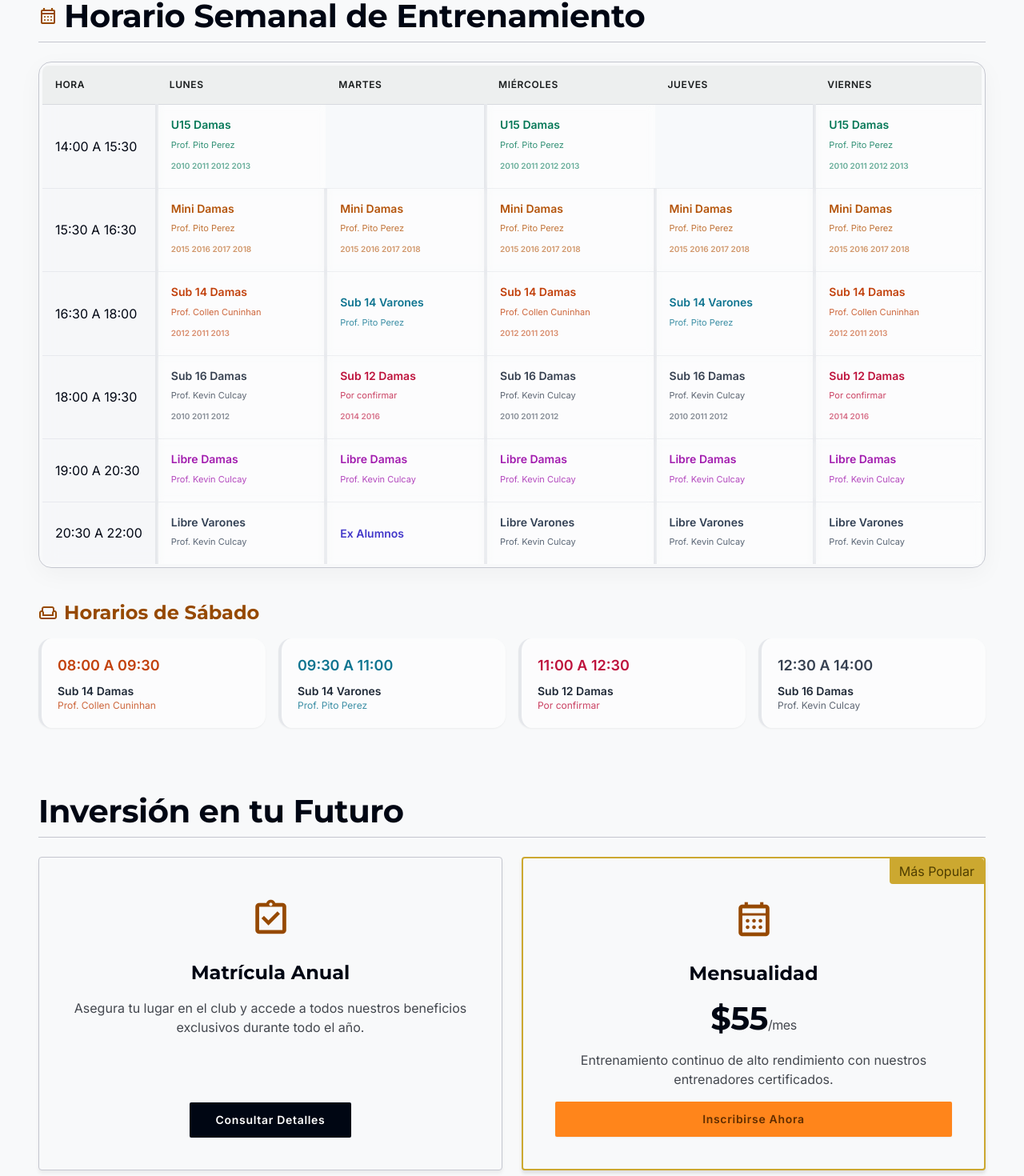
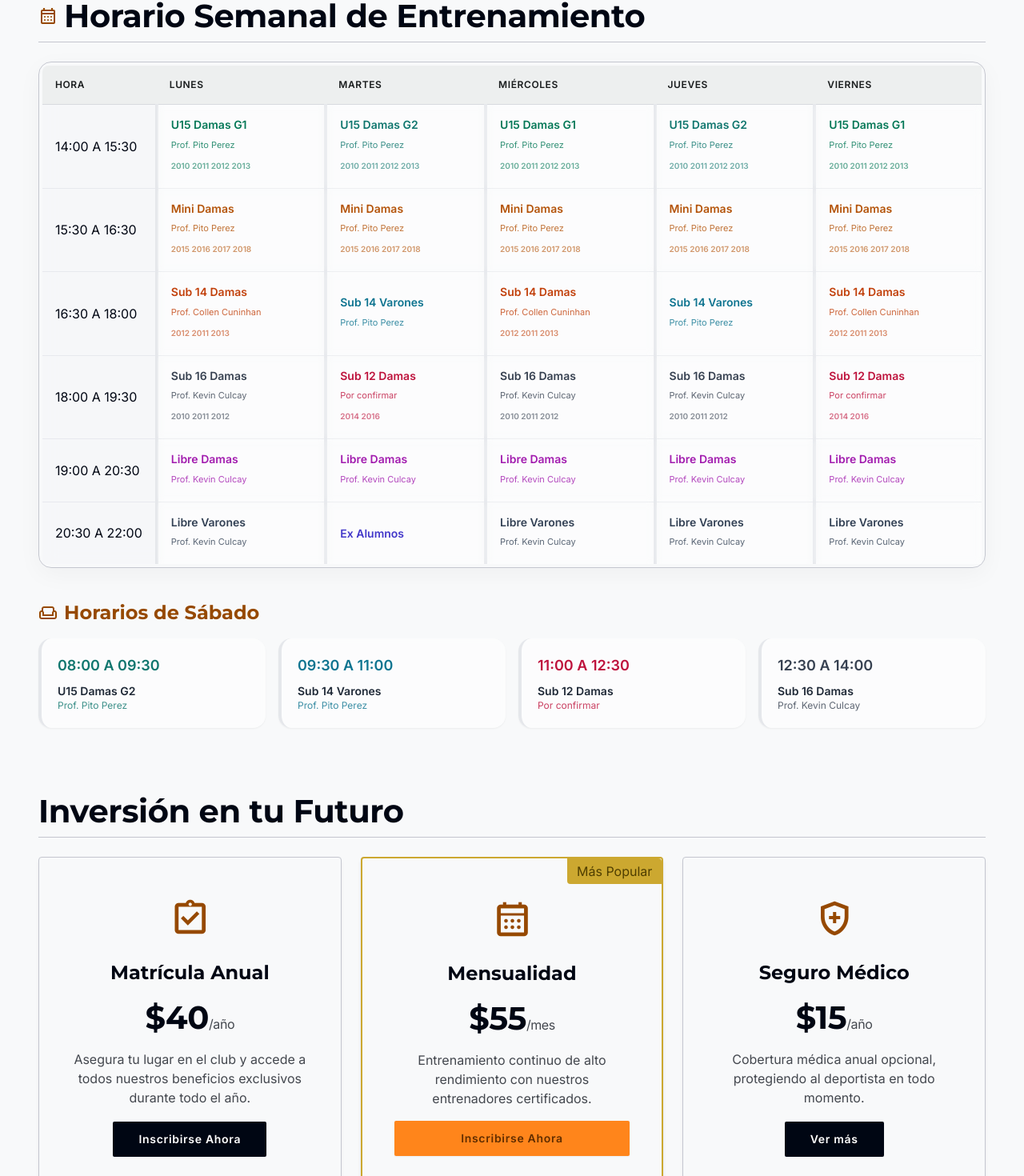
Before and after one commit to Tatorick/ClubPitoPerez, a React (Vite) app in the folder webapp/: page /horarios in a window 1280 px wide. Shown: the part 396-1866 px from the top of the page at 80% size. Built offline with nearby package versions, Linux system fonts and the light colour scheme; no server answers; the database is empty.

Commit message:
feat: configuracion de pension global, descuentos para deportistas, actualizacion de horarios U15 y tarjetas de matricula y seguro medico

```diff
--- a/webapp/src/components/admin/MemberModal.jsx
+++ b/webapp/src/components/admin/MemberModal.jsx
@@ -2,6 +2,7 @@ import { useState, useRef, useEffect } from 'react';
 import { derivarEstadoMeses, startYear } from '../../utils/pagos';
 import { supabase } from '../../lib/supabase';
 import { LISTA_GRUPOS, ENTRENADORES_PREDETERMINADOS, GRUPOS } from '../../data/horariosData';
+import { useClubConfig } from '../../hooks/useClubConfig';
 
 // ─── Config de estilos por estado ────────────────────────────────────────────
 const ESTADO_CONFIG = {
@@ -408,14 +409,19 @@ function RegisterPaymentForm({ mesesStatus, onSave, onClose, miembro }) {
 
 // ─── Tab de Pagos ─────────────────────────────────────────────────────────────
 function PagosTab({ member, onUpdateMember }) {
+  const { precioPension } = useClubConfig();
   const [receiptOpen, setReceiptOpen] = useState(null);
   const [registerOpen, setRegisterOpen] = useState(false);
 
-  const montoPension = Number(member.monto_pension ?? 55.00);
-  const tieneBeca = member.tiene_beca === true || (montoPension < 55.00);
-  const tipoBeca = member.tipo_beca || (tieneBeca ? 'Beca Deportiva' : null);
+  const descuentoPorcentaje = Number(member.descuento_porcentaje || 0);
+  let montoPension = (precioPension || 55.00) * (1 - descuentoPorcentaje / 100);
+  if (descuentoPorcentaje === 0 && member.monto_pension && Number(member.monto_pension) < (precioPension || 55.00)) {
+    montoPension = Number(member.monto_pension);
+  }
+  const tieneBeca = member.tiene_beca === true || (montoPension < (precioPension || 55.00));
+  const tipoBeca = member.tipo_beca || (tieneBeca ? 'Beca / Descuento Aplicado' : null);
 
-  const mesesStatus = derivarEstadoMeses(member.transacciones, montoPension);
+  const mesesStatus = derivarEstadoMeses(member.transacciones, precioPension, descuentoPorcentaje, undefined, member.monto_pension);
   const pagados    = mesesStatus.filter(m => ['pagado','adelanto'].includes(m.estado)).length;
   const vencidos   = mesesStatus.filter(m => m.estado === 'vencido').length;
   const enVerificacion = mesesStatus.filter(m => m.estado === 'en_verificacion').length;
@@ -541,7 +547,7 @@ function PagosTab({ member, onUpdateMember }) {
             <span className="material-symbols-outlined text-amber-600">star</span>
             <div>
               <p className="text-xs font-bold text-amber-900">{tipoBeca || 'Deportista con Beca'}</p>
-              <p className="text-[11px] text-amber-700">Pensión asignada: <strong>${montoPension.toFixed(2)}/mes</strong> (Pensión regular: $55.00)</p>
+              <p className="text-[11px] text-amber-700">Pensión asignada: <strong>${montoPension.toFixed(2)}/mes</strong> (Pensión regular: ${precioPension.toFixed(2)})</p>
             </div>
           </div>
           <span className="px-2.5 py-1 rounded-full text-xs font-bold bg-amber-200/80 text-amber-900">
@@ -950,6 +956,7 @@ function FichaTab({ member, onUpdateMember }) {
           facturacion_direccion: fichaForm.facturacion_direccion,
           facturacion_telefono: fichaForm.facturacion_telefono,
           facturacion_correo:   fichaForm.facturacion_correo,
+          descuento_porcentaje: fichaForm.descuento_porcentaje,
         })
         .eq('id', member.id)
         .select()
@@ -1031,6 +1038,10 @@ function FichaTab({ member, onUpdateMember }) {
               <EditField label="Categoría" name="categoria" value={fichaForm.categoria || ''} onChange={handleFichaChange} as="select" options={['Mini','Pre-Mini','Infantil','Juvenil','Mayores']} />
               <EditField label="Dirección" name="direccion" value={fichaForm.direccion || ''} onChange={handleFichaChange} full />
             </EditSection>
+            {/* Financiero */}
+            <EditSection title="Datos Financieros" icon="payments">
+              <EditField label="Descuento Pensión (%)" name="descuento_porcentaje" type="number" value={fichaForm.descuento_porcentaje || ''} onChange={handleFichaChange} />
+            </EditSection>
             {/* Médica */}
             <EditSection title="Ficha Médica" icon="medical_information">
               <EditField label="Discapacidad" name="discapacidad" value={fichaForm.discapacidad || ''} onChange={handleFichaChange} as="select" options={['NO','SÍ']} />
@@ -1077,6 +1088,9 @@ function FichaTab({ member, onUpdateMember }) {
               <Field label="Género" value={member.genero} />
               <Field label="Nacionalidad" value={member.nacionalidad} />
               <Field label="Dirección" value={member.direccion} full />
+            </Section>
+            <Section title="Datos Financieros" icon="payments">
+              <Field label="Descuento Pensión (%)" value={`${member.descuento_porcentaje || 0}%`} />
             </Section>
             <Section title="Ficha Médica" icon="medical_information">
               <Field label="Discapacidad" value={member.discapacidad} />
--- a/webapp/src/components/admin/NewMemberModal.jsx
+++ b/webapp/src/components/admin/NewMemberModal.jsx
@@ -1,7 +1,9 @@
 import { useState, useRef } from 'react';
 import { supabase } from '../../lib/supabase';
+import { useClubConfig } from '../../hooks/useClubConfig';
 
 export default function NewMemberModal({ onClose, onMemberAdded }) {
+  const { config } = useClubConfig();
   const [loading, setLoading] = useState(false);
   const [error, setError] = useState(null);
   const fileRef = useRef(null);
@@ -17,6 +19,7 @@ export default function NewMemberModal({ onClose, onMemberAdded }) {
     categoria: 'U12',
     tiene_beca: false,
     tipo_beca: '',
+    descuento_porcentaje: 0,
     monto_pension: 55,
 
     tiene_discapacidad: false,
@@ -231,7 +234,7 @@ export default function NewMemberModal({ onClose, onMemberAdded }) {
                   <div className="space-y-1">
                     <label className="text-xs font-bold text-amber-900 flex items-center gap-1">
                       <span className="material-symbols-outlined text-[15px] text-amber-600">star</span>
-                      ¿Tiene Beca / Descuento?
+                      ¿Tiene Beca o Descuento?
                     </label>
                     <select
                       name="tiene_beca"
@@ -241,24 +244,24 @@ export default function NewMemberModal({ onClose, onMemberAdded }) {
                         setFormData(prev => ({
                           ...prev,
                           tiene_beca: hasBeca,
-                          monto_pension: hasBeca ? 25 : 55,
-                          tipo_beca: hasBeca ? 'Beca Deportiva' : ''
+                          descuento_porcentaje: hasBeca ? 50 : 0,
+                          tipo_beca: hasBeca ? 'Beca / Descuento Aplicado' : ''
                         }));
                       }}
                       className="w-full border border-amber-300 rounded-lg px-3 py-2 text-sm bg-white focus:border-blue-500 focus:ring-1 focus:ring-blue-500 outline-none"
                     >
-                      <option value="NO">No (Pensión Regular $55)</option>
-                      <option value="SI">Sí (Becado/a)</option>
+                      <option value="NO">No (Pensión Regular)</option>
+                      <option value="SI">Sí (Descuento/Beca)</option>
                     </select>
                   </div>
                   <div className="space-y-1">
-                    <label className="text-xs font-bold text-amber-900">Monto Mensual Asignado ($ USD)</label>
+                    <label className="text-xs font-bold text-amber-900">Porcentaje de Descuento (%)</label>
                     <input
                       type="number"
-                      name="monto_pension"
-                      step="0.01"
+                      name="descuento_porcentaje"
                       min="0"
-                      value={formData.monto_pension}
+                      max="100"
+                      value={formData.descuento_porcentaje || ''}
                       onChange={handleChange}
                       className="w-full border border-amber-300 rounded-lg px-3 py-2 text-sm bg-white font-bold text-gray-800 focus:border-blue-500 focus:ring-1 focus:ring-blue-500 outline-none"
                     />
--- a/webapp/src/data/horariosData.js
+++ b/webapp/src/data/horariosData.js
@@ -2,11 +2,17 @@
 
 // Definición de los grupos con sus respectivos profesores y colores elegantes (Tailwind classes)
 export const GRUPOS = {
-  'U15 DAMAS': {
-    nombre: 'U15 Damas',
+  'U15 DAMAS G1': {
+    nombre: 'U15 Damas G1',
     profesor: 'Prof. Pito Perez',
     anios: '2010 2011 2012 2013',
     estilo: 'bg-emerald-50 text-emerald-700 border-emerald-200'
+  },
+  'U15 DAMAS G2': {
+    nombre: 'U15 Damas G2',
+    profesor: 'Prof. Pito Perez',
+    anios: '2010 2011 2012 2013',
+    estilo: 'bg-teal-50 text-teal-700 border-teal-200'
   },
   'MINI DAMAS': {
     nombre: 'Mini Damas',
@@ -62,11 +68,11 @@ export const GRUPOS = {
 export const HORARIOS_SEMANA = [
   {
     hora: '14:00 A 15:30',
-    Lunes: 'U15 DAMAS',
-    Martes: null,
-    Miércoles: 'U15 DAMAS',
-    Jueves: null,
-    Viernes: 'U15 DAMAS'
+    Lunes: 'U15 DAMAS G1',
+    Martes: 'U15 DAMAS G2',
+    Miércoles: 'U15 DAMAS G1',
+    Jueves: 'U15 DAMAS G2',
+    Viernes: 'U15 DAMAS G1'
   },
   {
     hora: '15:30 A 16:30',
@@ -112,7 +118,7 @@ export const HORARIOS_SEMANA = [
 
 // Horarios de Sábado
 export const HORARIOS_SABADO = [
-  { hora: '08:00 A 09:30', grupo: 'SUB 14 DAMAS' },
+  { hora: '08:00 A 09:30', grupo: 'U15 DAMAS G2' },
   { hora: '09:30 A 11:00', grupo: 'SUB 14 VARONES' },
   { hora: '11:00 A 12:30', grupo: 'SUB 12 DAMAS' },
   { hora: '12:30 A 14:00', grupo: 'SUB 16 DAMAS' }
--- /dev/null
+++ b/webapp/src/hooks/useClubConfig.js
@@ -0,0 +1,24 @@
+import { useState, useEffect } from 'react';
+import { supabase } from '../lib/supabase';
+
+export function useClubConfig() {
+  const [config, setConfig] = useState(null);
+  const [loading, setLoading] = useState(true);
+
+  useEffect(() => {
+    async function loadConfig() {
+      const { data, error } = await supabase.from('config_club').select('*').maybeSingle();
+      if (!error && data) {
+        setConfig(data);
+      }
+      setLoading(false);
+    }
+    loadConfig();
+  }, []);
+
+  return {
+    config,
+    precioPension: Number(config?.precio_pension ?? 55.00),
+    loading
+  };
+}
--- a/webapp/src/pages/Admin.jsx
+++ b/webapp/src/pages/Admin.jsx
@@ -6,6 +6,7 @@ import ConfigView from '../components/admin/ConfigView';
 import { derivarEstadoMeses, startYear } from '../utils/pagos';
 import { useAuth } from '../context/AuthContext';
 import { supabase } from '../lib/supabase';
+import { useClubConfig } from '../hooks/useClubConfig';
 
 // ── Helpers ────────────────────────────────────────────────────────
 function getShortRepName(fullName) {
@@ -46,7 +47,7 @@ function PaymentStrip({ transacciones }) {
 }
 
 // ── Vista: Miembros ────────────────────────────────────────────────
-function MiembrosView({ onOpenMember, miembros, loading }) {
+function MiembrosView({ onOpenMember, miembros, loading, precioPension }) {
   const [search, setSearch] = useState('');
   const [debouncedSearch, setDebouncedSearch] = useState('');
 
@@ -120,9 +121,14 @@ function MiembrosView({ onOpenMember, miembros, loading }) {
                   <p className="text-xs text-gray-400 mb-1">C.I. {member.cedula}</p>
                   <div className="flex items-center gap-2 flex-wrap">
                     <span className="px-2 py-0.5 text-xs font-bold bg-blue-100 text-blue-700 rounded-full">{member.categoria}</span>
-                    {(member.tiene_beca === true || (member.monto_pension && Number(member.monto_pension) < 55)) && (
+                    {Number(member.descuento_porcentaje) > 0 && (
+                      <span className="px-2 py-0.5 text-[10px] font-bold bg-green-100 text-green-800 rounded-full border border-green-300">
+                        ⭐ {member.descuento_porcentaje}% DESC.
+                      </span>
+                    )}
+                    {(member.tiene_beca === true || (member.monto_pension && Number(member.monto_pension) < 55) && Number(member.descuento_porcentaje) === 0) && (
                       <span className="px-2 py-0.5 text-[10px] font-bold bg-amber-100 text-amber-800 rounded-full border border-amber-300">
-                        ⭐ Beca ${Number(member.monto_pension || 25).toFixed(0)}
+                        ⭐ Beca
                       </span>
                     )}
                     <PaymentStrip transacciones={member.transacciones} />
@@ -182,10 +188,16 @@ function MiembrosView({ onOpenMember, miembros, loading }) {
                     <td className="px-5 py-4">
                       <div className="flex flex-col gap-1 items-start">
                         <span className="px-2 py-0.5 text-xs font-bold bg-blue-100 text-blue-700 rounded-full">{member.categoria}</span>
-                        {(member.tiene_beca === true || (member.monto_pension && Number(member.monto_pension) < 55)) && (
+                        {Number(member.descuento_porcentaje) > 0 && (
+                          <span className="px-2 py-0.5 text-[10px] font-bold bg-green-100 text-green-800 rounded-full border border-green-300 flex items-center gap-0.5">
+                            <span className="material-symbols-outlined text-[11px] text-green-600">discount</span>
+                            {member.descuento_porcentaje}% DESC.
+                          </span>
+                        )}
+                        {(member.tiene_beca === true || (member.monto_pension && Number(member.monto_pension) < 55) && Number(member.descuento_porcentaje) === 0) && (
                           <span className="px-2 py-0.5 text-[10px] font-bold bg-amber-100 text-amber-800 rounded-full border border-amber-300 flex items-center gap-0.5">
                             <span className="material-symbols-outlined text-[11px] text-amber-600">star</span>
-                            Beca ${Number(member.monto_pension || 25).toFixed(0)}
+                            Beca
                           </span>
                         )}
                       </div>
@@ -289,6 +301,7 @@ export default function Admin() {
   const [showNewMemberModal, setShowNewMemberModal] = useState(false);
   const [miembros, setMiembros] = useState([]);
   const [loading, setLoading] = useState(true);
+  const { precioPension } = useClubConfig();
   const { logout } = useAuth();
   const navigate = useNavigate();
 
@@ -412,7 +425,7 @@ export default function Admin() {
         {/* Content */}
         <div className="p-4 md:p-6">
           {activeTab === 'pagos'    && <PagosView />}
-          {activeTab === 'miembros' && <MiembrosView onOpenMember={setSelectedMember} miembros={miembros} loading={loading} />}
+          {activeTab === 'miembros' && <MiembrosView onOpenMember={setSelectedMember} miembros={miembros} loading={loading} precioPension={precioPension} />}
           {activeTab === 'config'   && <ConfigView />}
         </div>
       </main>
--- a/webapp/src/pages/Horarios.jsx
+++ b/webapp/src/pages/Horarios.jsx
@@ -1,9 +1,11 @@
 import { useState } from 'react';
 import { GRUPOS, HORARIOS_SEMANA, HORARIOS_SABADO } from '../data/horariosData';
+import { useClubConfig } from '../hooks/useClubConfig';
 
 export default function Horarios() {
   const [modalOpen, setModalOpen] = useState(false);
   const [selectedPlan, setSelectedPlan] = useState('');
+  const { precioPension } = useClubConfig();
 
   const openModal = (planName) => {
     setSelectedPlan(planName);
@@ -104,14 +106,15 @@ export default function Horarios() {
       {/* Pricing Section */}
       <section className="flex flex-col gap-gutter" id="precios">
         <h2 className="font-headline-lg text-headline-lg text-primary border-b border-outline-variant pb-2 text-center md:text-left">Inversión en tu Futuro</h2>
-        <div className="grid grid-cols-1 md:grid-cols-2 gap-gutter">
+        <div className="grid grid-cols-1 md:grid-cols-3 gap-gutter">
           {/* Annual Registration */}
           <div className="bg-surface border border-outline-variant rounded-lg p-10 flex flex-col items-center text-center gap-4 shadow-[0_4px_4px_rgba(0,0,0,0.05)] hover:-translate-y-1 transition-transform duration-300">
             <span className="material-symbols-outlined text-secondary text-display-lg" style={{fontSize: '48px'}}>assignment_turned_in</span>
             <h3 className="font-headline-md text-headline-md text-primary">Matrícula Anual</h3>
+            <div className="font-headline-lg text-headline-lg text-primary">$40<span className="font-body-md text-body-md text-on-surface-variant">/año</span></div>
             <p className="font-body-md text-body-md text-on-surface-variant">Asegura tu lugar en el club y accede a todos nuestros beneficios exclusivos durante todo el año.</p>
             <div className="mt-auto">
-              <button className="font-label-bold text-label-bold bg-primary text-on-primary px-8 py-3 rounded hover:bg-primary-container transition-colors shadow-sm">Consultar Detalles</button>
+              <button className="font-label-bold text-label-bold bg-primary text-on-primary px-8 py-3 rounded hover:bg-primary-container transition-colors shadow-sm" onClick={() => openModal('Matrícula')}>Inscribirse Ahora</button>
             </div>
           </div>
           {/* Monthly Fee */}
@@ -119,10 +122,20 @@ export default function Horarios() {
             <div className="absolute top-0 right-0 bg-tertiary-container text-on-tertiary-container font-label-bold px-3 py-1 rounded-bl-lg rounded-tr-lg">Más Popular</div>
             <span className="material-symbols-outlined text-secondary text-display-lg" style={{fontSize: '48px'}}>calendar_month</span>
             <h3 className="font-headline-md text-headline-md text-primary">Mensualidad</h3>
-            <div className="font-headline-lg text-headline-lg text-primary">$55<span className="font-body-md text-body-md text-on-surface-variant">/mes</span></div>
+            <div className="font-headline-lg text-headline-lg text-primary">${precioPension}<span className="font-body-md text-body-md text-on-surface-variant">/mes</span></div>
             <p className="font-body-md text-body-md text-on-surface-variant">Entrenamiento continuo de alto rendimiento con nuestros entrenadores certificados.</p>
             <div className="mt-auto w-full">
               <button className="w-full font-label-bold text-label-bold bg-secondary-container text-on-secondary-container px-8 py-3 rounded hover:bg-secondary transition-colors shadow-sm" onClick={() => openModal('Mensualidad')}>Inscribirse Ahora</button>
+            </div>
+          </div>
+          {/* Seguro Médico */}
+          <div className="bg-surface border border-outline-variant rounded-lg p-10 flex flex-col items-center text-center gap-4 shadow-[0_4px_4px_rgba(0,0,0,0.05)] hover:-translate-y-1 transition-transform duration-300">
+            <span className="material-symbols-outlined text-secondary text-display-lg" style={{fontSize: '48px'}}>health_and_safety</span>
+            <h3 className="font-headline-md text-headline-md text-primary">Seguro Médico</h3>
+            <div className="font-headline-lg text-headline-lg text-primary">$15<span className="font-body-md text-body-md text-on-surface-variant">/año</span></div>
+            <p className="font-body-md text-body-md text-on-surface-variant">Cobertura médica anual opcional, protegiendo al deportista en todo momento.</p>
+            <div className="mt-auto">
+              <button className="font-label-bold text-label-bold bg-primary text-on-primary px-8 py-3 rounded hover:bg-primary-container transition-colors shadow-sm" onClick={() => openModal('Seguro Médico')}>Ver más</button>
             </div>
           </div>
         </div>
@@ -139,6 +152,22 @@ export default function Horarios() {
             <p className="font-body-md text-body-md text-on-surface-variant mb-6">
               Estás seleccionando el plan <span className="font-label-bold text-secondary">{selectedPlan}</span>.
             </p>
+            {selectedPlan === 'Seguro Médico' ? (
+              <div className="flex flex-col gap-4">
+                <p className="font-body-md text-body-md text-on-surface-variant">
+                  El <strong>Seguro Médico</strong> es un beneficio opcional que tiene un costo de <strong>$15 anuales</strong>.
+                </p>
+                <ul className="list-disc pl-5 font-body-md text-body-md text-on-surface-variant space-y-2">
+                  <li>Cubre hasta <strong>$1500 USD</strong> en gastos médicos por accidentes durante los entrenamientos o competiciones oficiales.</li>
+                  <li>Atención en red de clínicas afiliadas de primer nivel.</li>
+                  <li>Asistencia médica inmediata.</li>
+                </ul>
+                <p className="font-body-md text-body-md text-on-surface-variant mt-2 text-sm">
+                  Acércate a la oficina principal del club para firmar la solicitud de afiliación.
+                </p>
+                <button className="w-full font-label-bold text-label-bold bg-secondary-container text-on-secondary-container px-4 py-3 rounded hover:bg-secondary transition-colors shadow-sm mt-4" type="button" onClick={closeModal}>Entendido</button>
+              </div>
+            ) : (
               <form className="flex flex-col gap-4">
                 <div>
                   <label className="block font-label-bold text-label-bold text-on-surface mb-1">Nombre Completo</label>
@@ -150,6 +179,7 @@ export default function Horarios() {
                 </div>
                 <button className="w-full font-label-bold text-label-bold bg-secondary-container text-on-secondary-container px-4 py-3 rounded hover:bg-secondary transition-colors shadow-sm mt-4" type="button">Proceder al Pago</button>
               </form>
+            )}
           </div>
         </div>
       )}
--- a/webapp/src/pages/Perfil.jsx
+++ b/webapp/src/pages/Perfil.jsx
@@ -6,6 +6,7 @@ import { derivarEstadoMeses, startYear } from '../utils/pagos';
 import { compressImage } from '../utils/imageCompression';
 import EditFichaModal from '../components/perfil/EditFichaModal';
 import { obtenerHorarioPorGrupo, GRUPOS, encontrarGrupo } from '../data/horariosData';
+import { useClubConfig } from '../hooks/useClubConfig';
 
 // ── Config de estilos por estado de mes ───────────────────────────────────────
 const ESTADO_CONFIG = {
@@ -436,6 +437,7 @@ export default function Perfil() {
   const [loading, setLoading] = useState(true);
   const [fichaData, setFichaData] = useState(null);
   const [miembroData, setMiembroData] = useState(null);
+  const { precioPension } = useClubConfig();
   const [transacciones, setTransacciones] = useState([]);
 
   const [showUploadModal, setShowUploadModal] = useState(false);
@@ -560,13 +562,15 @@ export default function Perfil() {
     }
   };
 
-  // Beca y Pensión personalizada — solo desde base de datos, nunca por nombre
-  const montoPension = Number(miembroData?.monto_pension ?? 55.00);
-  const tieneBeca = miembroData?.tiene_beca === true || (miembroData && montoPension < 55.00);
-  const tipoBeca = miembroData?.tipo_beca || (tieneBeca ? 'Beca Deportiva' : null);
+  const descuentoPorcentaje = Number(miembroData?.descuento_porcentaje || 0);
+  let montoPension = precioPension * (1 - descuentoPorcentaje / 100);
+  if (descuentoPorcentaje === 0 && miembroData && Number(miembroData.monto_pension) < precioPension) {
+    montoPension = Number(miembroData.monto_pension);
+  }
+  const tieneBeca = miembroData?.tiene_beca === true || (miembroData && Number(miembroData.monto_pension) < 55.00) || descuentoPorcentaje > 0;
+  const tipoBeca = miembroData?.tipo_beca || (tieneBeca ? 'Beca / Descuento Aplicado' : null);
 
-  // Derivación de meses usando transacciones reales y monto de pensión del deportista
-  const mesesStatus = derivarEstadoMeses(transacciones, montoPension);
+  const mesesStatus = derivarEstadoMeses(transacciones, precioPension, descuentoPorcentaje, undefined, miembroData?.monto_pension);
   const mesesPagadosCount = mesesStatus.filter(m => ['pagado', 'adelanto'].includes(m.estado)).length;
   const mesesPendientesCount = mesesStatus.filter(m => m.estado === 'pendiente' || m.estado === 'vencido').length;
   const mesesEnVerificacionCount = mesesStatus.filter(m => m.estado === 'en_verificacion').length;
@@ -717,7 +721,7 @@ export default function Perfil() {
                     <h2 className="text-xl font-bold text-[#000613]">Control de Mensualidades y Cuotas</h2>
                     {tieneBeca && (
                       <span className="inline-flex items-center gap-1 px-2.5 py-0.5 rounded-full text-xs font-bold bg-amber-100 text-amber-800 border border-amber-300">
-                        ⭐ Tarifa Beca: ${montoPension.toFixed(2)}/mes (Regular: $55)
+                        ⭐ Tarifa: ${montoPension.toFixed(2)}/mes (Regular: ${precioPension.toFixed(2)})
                       </span>
                     )}
                   </div>
```
Also changed, not shown: webapp/src/components/admin/ConfigView.jsx (+11 -0 lines), webapp/src/utils/pagos.js (+15 -4 lines). Lines whose indentation alone changed are shown as unchanged.
